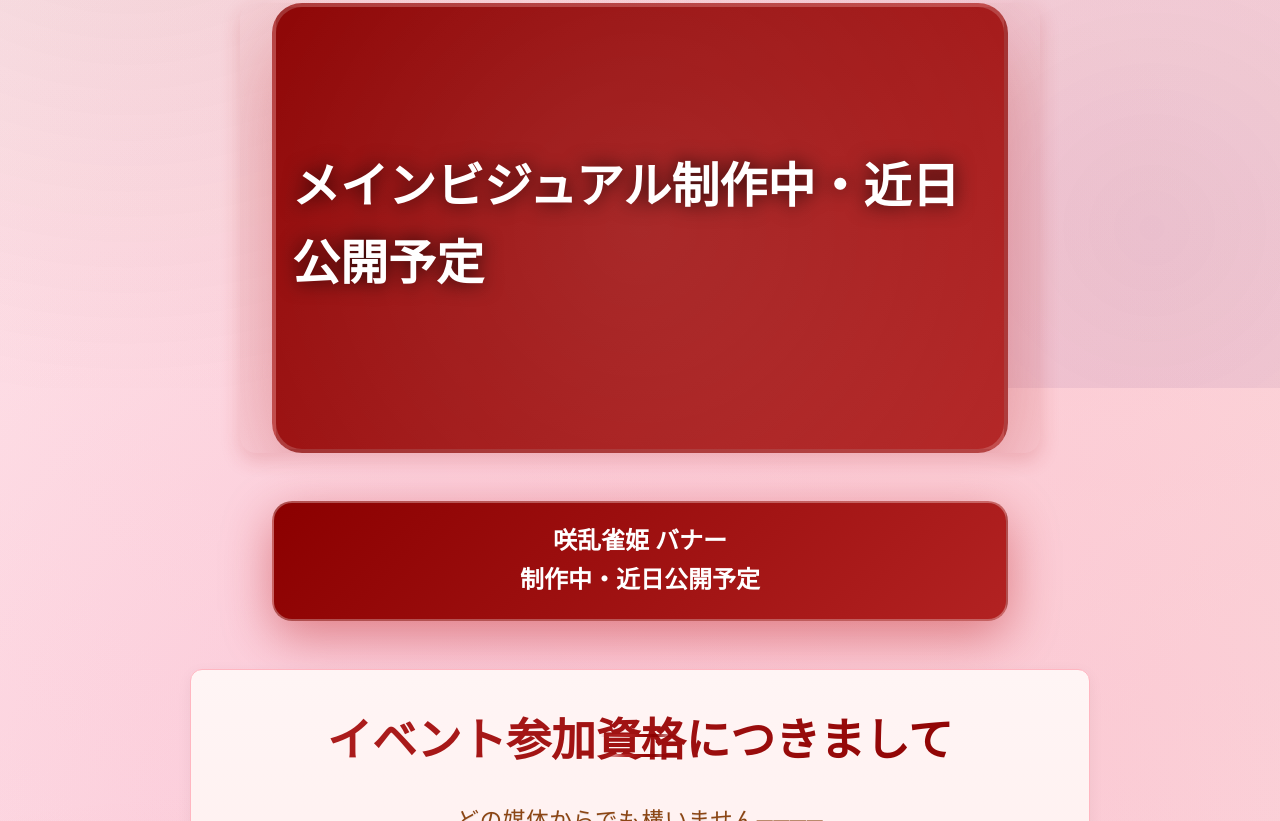
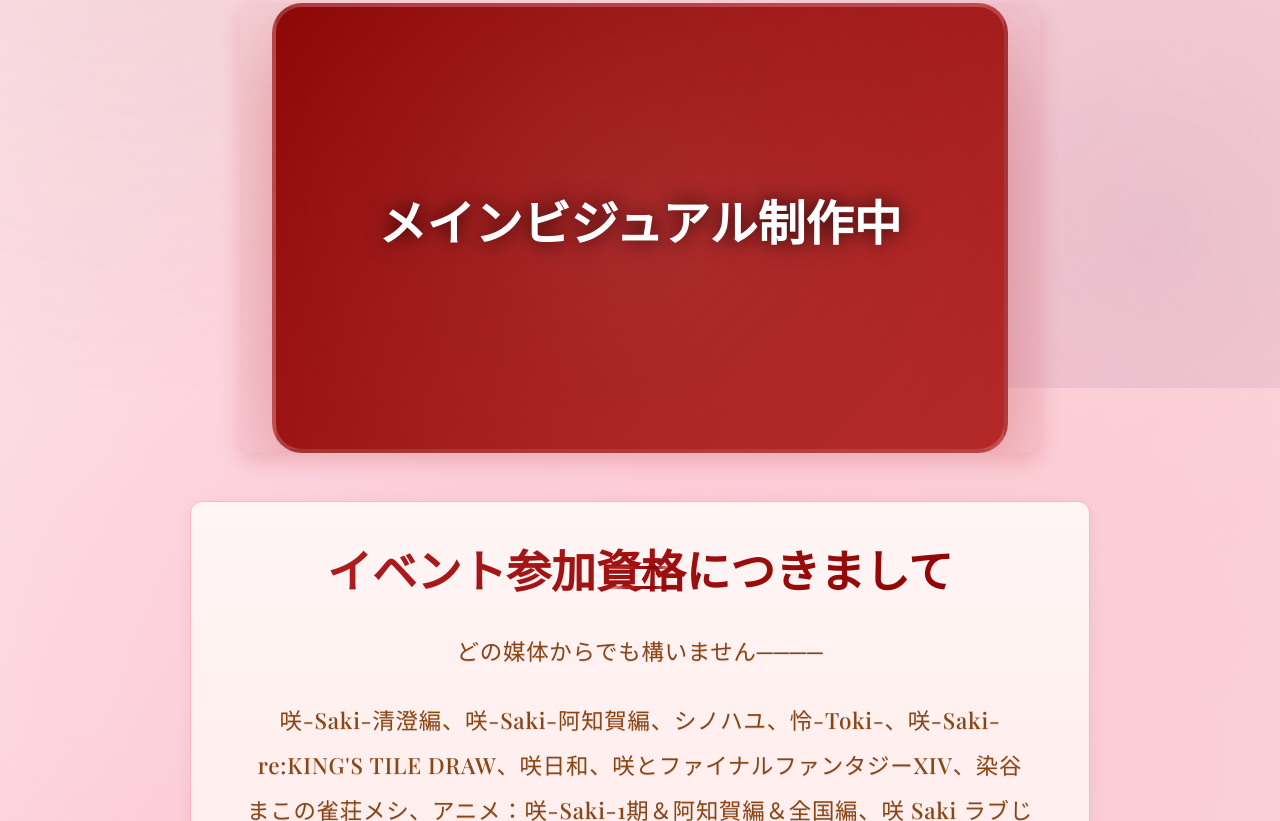
Before and after one commit to sakuranjunkie-staff/sakuranjunkie, a plain HTML site: page docs/index.html in a window 1280 px wide. Shown: the part 412-1233 px from the top of the page. Drawn offline with nearby package versions, Linux system fonts and the light colour scheme; a web font is replaced by a local one.

Commit message:
Update index.html
Signed-off-by: sakuranjunkie-staff <239869839+sakuranjunkie-staff@users.noreply.github.com>

```diff
--- a/docs/index.html
+++ b/docs/index.html
@@ -40,13 +40,7 @@
         <!-- メインビジュアルセクション -->
         <div class="hero-image" id="main-visual">
             <div class="image-placeholder">
-                <div class="placeholder-text">メインビジュアル制作中・近日公開予定</div>
-            </div>
-        </div>
-
-        <div class="sakuran-banner">
-            <div class="banner-placeholder">
-                <div>咲乱雀姫 バナー<br>制作中・近日公開予定</div>
+                <div class="placeholder-text">メインビジュアル制作中</div>
             </div>
         </div>
 
```
